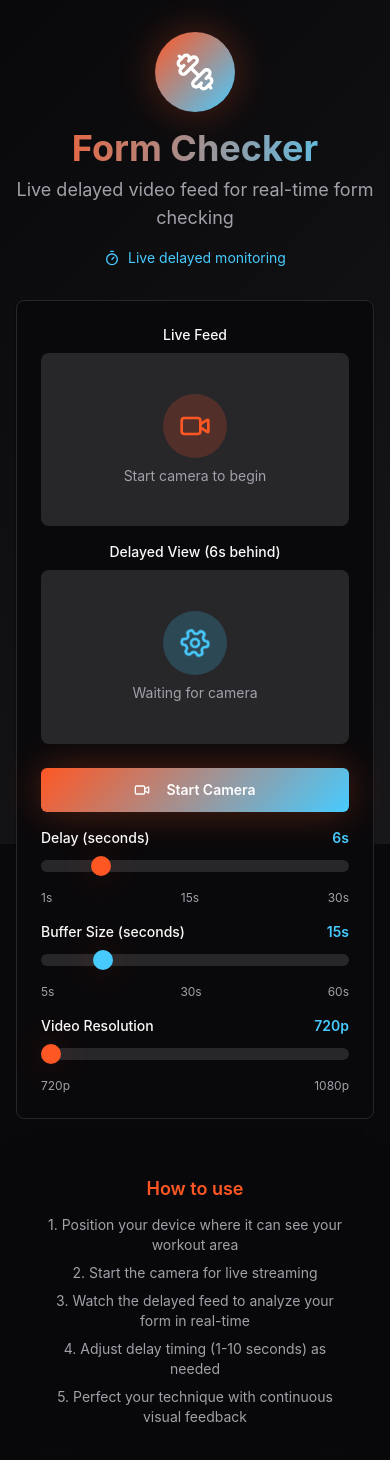
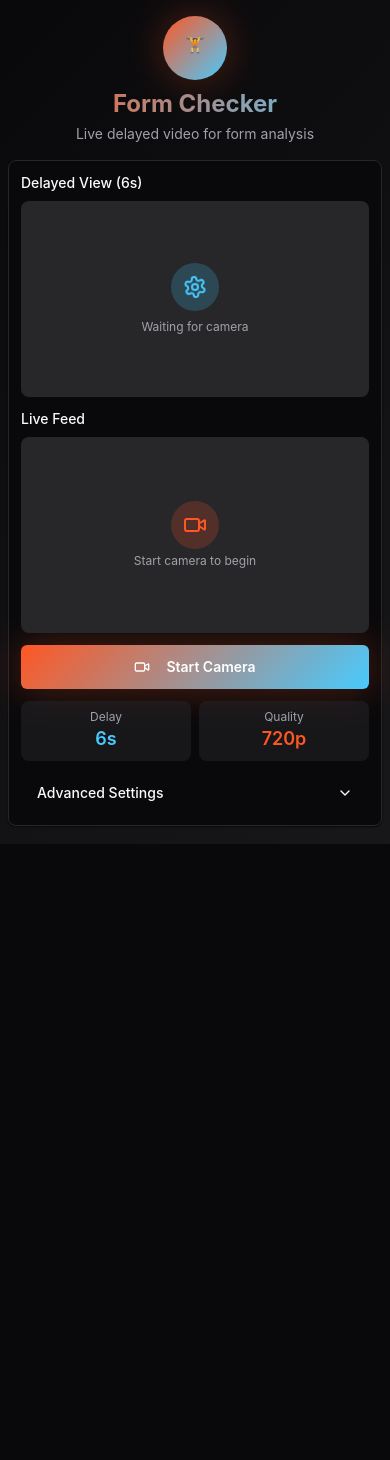
Before and after one commit to jjisnow/workout-loop-replay, a React (Vite) app: page / in a window 390 px wide. Shown: the top 1460 px of the page. After the commit the page ends 844 px from the top, so only its background shows below. Built offline with nearby package versions, Linux system fonts and the light colour scheme.

Commit message:
Redesign front page
Redesign the mobile front page to be more concise and fit most functions onto a single screen with minimal scrolling.

```diff
--- a/src/components/VideoRecorder.tsx
+++ b/src/components/VideoRecorder.tsx
@@ -1,7 +1,8 @@
 import React, { useState, useRef, useEffect, useCallback } from 'react';
 import { Button } from '@/components/ui/button';
 import { Card } from '@/components/ui/card';
-import { Play, Square, Settings, Video, VideoOff, Pause, Download, Loader2, Maximize, Minimize } from 'lucide-react';
+import { Collapsible, CollapsibleContent, CollapsibleTrigger } from '@/components/ui/collapsible';
+import { Play, Square, Settings, Video, VideoOff, Pause, Download, Loader2, Maximize, Minimize, ChevronDown } from 'lucide-react';
 import { cn } from '@/lib/utils';
 import { saveFramesAsVideo, getVideoCodecInfo } from '@/lib/videoUtils';
 import { useToast } from '@/hooks/use-toast';
@@ -20,6 +21,7 @@ export const VideoRecorder: React.FC<VideoRecorderProps> = ({ className }) => {
   const [frameBuffer, setFrameBuffer] = useState<string[]>([]);
   const [currentDelayedFrame, setCurrentDelayedFrame] = useState<string | null>(null);
   const [isFullscreen, setIsFullscreen] = useState(false);
+  const [showSettings, setShowSettings] = useState(false);
   const { toast } = useToast();
 
   const delayedContainerRef = useRef<HTMLDivElement>(null);
@@ -231,45 +233,15 @@ export const VideoRecorder: React.FC<VideoRecorderProps> = ({ className }) => {
   }, [delaySeconds, captureFrame, playDelayedFrames, isStreaming, isPaused]);
 
   return (
-    <Card className={cn("p-6 shadow-card transition-smooth", className)}>
-      <div className="space-y-6">
-        {/* Video Display */}
-        <div className="grid grid-cols-1 md:grid-cols-2 gap-4">
-          {/* Live Feed */}
-          <div className="space-y-2">
-            <h3 className="text-sm font-medium text-center">Live Feed</h3>
-            <div className="relative aspect-video bg-secondary rounded-lg overflow-hidden">
-              <video
-                ref={liveVideoRef}
-                className="w-full h-full object-cover"
-                playsInline
-                muted
-                style={{ display: isStreaming && !isPaused ? 'block' : 'none' }}
-              />
-              {(!isStreaming || isPaused) && (
-                <div className="w-full h-full flex items-center justify-center">
-                  <div className="text-center space-y-2">
-                    <div className="w-16 h-16 mx-auto rounded-full bg-primary/20 flex items-center justify-center">
-                      {isPaused ? (
-                        <Pause className="w-8 h-8 text-primary" />
-                      ) : (
-                        <Video className="w-8 h-8 text-primary" />
-                      )}
-                    </div>
-                    <p className="text-muted-foreground text-sm">
-                      {isPaused ? 'Camera paused' : 'Start camera to begin'}
-                    </p>
-                  </div>
-                </div>
-              )}
-            </div>
-          </div>
-
-          {/* Delayed Feed */}
+    <Card className={cn("p-3 sm:p-6 shadow-card transition-smooth", className)}>
+      <div className="space-y-3 sm:space-y-6">
+        {/* Video Display - Mobile Optimized */}
+        <div className="space-y-3">
+          {/* Delayed Feed - Primary focus on mobile */}
           <div className="space-y-2">
             <div className="flex items-center justify-between">
-              <h3 className="text-sm font-medium text-center flex-1">
-                Delayed View ({delaySeconds}s behind)
+              <h3 className="text-sm font-medium">
+                Delayed View ({delaySeconds}s)
               </h3>
               {currentDelayedFrame && (
                 <Button
@@ -304,10 +276,10 @@ export const VideoRecorder: React.FC<VideoRecorderProps> = ({ className }) => {
               ) : (
                 <div className="w-full h-full flex items-center justify-center">
                   <div className="text-center space-y-2">
-                    <div className="w-16 h-16 mx-auto rounded-full bg-accent/20 flex items-center justify-center">
-                      <Settings className="w-8 h-8 text-accent animate-spin" />
+                    <div className="w-12 h-12 sm:w-16 sm:h-16 mx-auto rounded-full bg-accent/20 flex items-center justify-center">
+                      <Settings className="w-6 h-6 sm:w-8 sm:h-8 text-accent animate-spin" />
                     </div>
-                    <p className="text-muted-foreground text-sm">
+                    <p className="text-muted-foreground text-xs sm:text-sm">
                       {isStreaming && !isPaused
                         ? frameBuffer.length > delaySeconds * 10
                           ? 'Delayed feed active'
@@ -337,15 +309,45 @@ export const VideoRecorder: React.FC<VideoRecorderProps> = ({ className }) => {
               )}
             </div>
           </div>
+
+          {/* Live Feed - Smaller on mobile */}
+          <div className="space-y-2">
+            <h3 className="text-sm font-medium">Live Feed</h3>
+            <div className="relative aspect-video sm:aspect-[4/3] bg-secondary rounded-lg overflow-hidden">
+              <video
+                ref={liveVideoRef}
+                className="w-full h-full object-cover"
+                playsInline
+                muted
+                style={{ display: isStreaming && !isPaused ? 'block' : 'none' }}
+              />
+              {(!isStreaming || isPaused) && (
+                <div className="w-full h-full flex items-center justify-center">
+                  <div className="text-center space-y-1 sm:space-y-2">
+                    <div className="w-12 h-12 sm:w-16 sm:h-16 mx-auto rounded-full bg-primary/20 flex items-center justify-center">
+                      {isPaused ? (
+                        <Pause className="w-6 h-6 sm:w-8 sm:h-8 text-primary" />
+                      ) : (
+                        <Video className="w-6 h-6 sm:w-8 sm:h-8 text-primary" />
+                      )}
+                    </div>
+                    <p className="text-muted-foreground text-xs sm:text-sm">
+                      {isPaused ? 'Camera paused' : 'Start camera to begin'}
+                    </p>
+                  </div>
+                </div>
+              )}
+            </div>
+          </div>
         </div>
 
         {/* Hidden canvas for frame capture */}
         <canvas ref={delayedCanvasRef} style={{ display: 'none' }} />
 
-        {/* Controls */}
-        <div className="space-y-4">
+        {/* Controls - Mobile Optimized */}
+        <div className="space-y-3">
           {/* Camera Controls */}
-          <div className="grid grid-cols-2 gap-3">
+          <div className="grid grid-cols-2 gap-2 sm:gap-3">
             {!isStreaming ? (
               <Button
                 onClick={startStream}
@@ -387,111 +389,21 @@ export const VideoRecorder: React.FC<VideoRecorderProps> = ({ className }) => {
             )}
           </div>
 
-          {/* Save Controls */}
-          {frameBuffer.length > 0 && (
-            <div className="space-y-3">
-              <Button
-                onClick={saveCurrentBuffer}
-                variant="outline"
-                size="lg"
-                className="w-full"
-                disabled={isSaving}
-              >
-                {isSaving ? (
-                  <>
-                    <Loader2 className="w-4 h-4 mr-2 animate-spin" />
-                    Saving Video...
-                  </>
-                ) : (
-                  <>
-                    <Download className="w-4 h-4 mr-2" />
-                    Save Current Buffer ({frameBuffer.length} frames)
-                  </>
-                )}
-              </Button>
-              <p className="text-xs text-muted-foreground text-center">
-                Video will be saved as {getVideoCodecInfo()} format
-              </p>
+          {/* Quick Settings - Always visible */}
+          <div className="grid grid-cols-2 gap-2 text-center">
+            <div className="bg-secondary/50 rounded-lg p-2">
+              <p className="text-xs text-muted-foreground">Delay</p>
+              <p className="text-lg font-semibold text-accent">{delaySeconds}s</p>
             </div>
-          )}
-
-          {/* Delay Settings */}
-          <div className="space-y-3">
-            <div className="flex items-center justify-between">
-              <label className="text-sm font-medium">Delay (seconds)</label>
-              <span className="text-sm text-accent font-semibold">{delaySeconds}s</span>
-            </div>
-            <input
-              type="range"
-              min="1"
-              max="30"
-              value={delaySeconds}
-              onChange={(e) => setDelaySeconds(Number(e.target.value))}
-              className="w-full h-3 bg-secondary rounded-lg appearance-none cursor-pointer transition-smooth
-                [&::-webkit-slider-thumb]:appearance-none [&::-webkit-slider-thumb]:w-5 [&::-webkit-slider-thumb]:h-5
-                [&::-webkit-slider-thumb]:rounded-full [&::-webkit-slider-thumb]:bg-primary
-                [&::-webkit-slider-thumb]:shadow-glow [&::-webkit-slider-thumb]:transition-smooth
-                [&::-webkit-slider-thumb]:hover:scale-110"
-            />
-            <div className="flex justify-between text-xs text-muted-foreground">
-              <span>1s</span>
-              <span>15s</span>
-              <span>30s</span>
-            </div>
-          </div>
-
-          {/* Buffer Size Settings */}
-          <div className="space-y-3">
-            <div className="flex items-center justify-between">
-              <label className="text-sm font-medium">Buffer Size (seconds)</label>
-              <span className="text-sm text-accent font-semibold">{bufferSeconds}s</span>
-            </div>
-            <input
-              type="range"
-              min="5"
-              max="60"
-              value={bufferSeconds}
-              onChange={(e) => setBufferSeconds(Number(e.target.value))}
-              className="w-full h-3 bg-secondary rounded-lg appearance-none cursor-pointer transition-smooth
-                [&::-webkit-slider-thumb]:appearance-none [&::-webkit-slider-thumb]:w-5 [&::-webkit-slider-thumb]:h-5
-                [&::-webkit-slider-thumb]:rounded-full [&::-webkit-slider-thumb]:bg-accent
-                [&::-webkit-slider-thumb]:shadow-glow [&::-webkit-slider-thumb]:transition-smooth
-                [&::-webkit-slider-thumb]:hover:scale-110"
-            />
-            <div className="flex justify-between text-xs text-muted-foreground">
-              <span>5s</span>
-              <span>30s</span>
-              <span>60s</span>
-            </div>
-          </div>
-
-          {/* Resolution Settings */}
-          <div className="space-y-3">
-            <div className="flex items-center justify-between">
-              <label className="text-sm font-medium">Video Resolution</label>
-              <span className="text-sm text-accent font-semibold">{resolution}</span>
-            </div>
-            <input
-              type="range"
-              min="0"
-              max="1"
-              value={resolution === '1080p' ? 1 : 0}
-              onChange={(e) => setResolution(e.target.value === '1' ? '1080p' : '720p')}
-              className="w-full h-3 bg-secondary rounded-lg appearance-none cursor-pointer transition-smooth
-                [&::-webkit-slider-thumb]:appearance-none [&::-webkit-slider-thumb]:w-5 [&::-webkit-slider-thumb]:h-5
-                [&::-webkit-slider-thumb]:rounded-full [&::-webkit-slider-thumb]:bg-primary
-                [&::-webkit-slider-thumb]:shadow-glow [&::-webkit-slider-thumb]:transition-smooth
-                [&::-webkit-slider-thumb]:hover:scale-110"
-            />
-            <div className="flex justify-between text-xs text-muted-foreground">
-              <span>720p</span>
-              <span>1080p</span>
+            <div className="bg-secondary/50 rounded-lg p-2">
+              <p className="text-xs text-muted-foreground">Quality</p>
+              <p className="text-lg font-semibold text-primary">{resolution}</p>
             </div>
           </div>
 
           {/* Status */}
           {isStreaming && (
-            <div className="text-center space-y-1">
+            <div className="text-center">
               <div className={cn(
                 "inline-flex items-center gap-2 px-3 py-1 rounded-full text-sm font-medium transition-smooth",
                 isPaused
@@ -504,13 +416,118 @@ export const VideoRecorder: React.FC<VideoRecorderProps> = ({ className }) => {
                     ? "bg-fitness-warning"
                     : "bg-fitness-success animate-pulse"
                 )} />
-                <span>{isPaused ? 'Camera Paused' : 'Live Recording'}</span>
+                <span>{isPaused ? 'Paused' : 'Recording'}</span>
+                <span className="text-xs opacity-70">• {Math.round(frameBuffer.length / 10)}s</span>
               </div>
-              <p className="text-xs text-muted-foreground">
-                Buffer: {frameBuffer.length} frames ({Math.round(frameBuffer.length / 10)}s)
-              </p>
             </div>
           )}
+
+          {/* Save Controls */}
+          {frameBuffer.length > 0 && (
+            <Button
+              onClick={saveCurrentBuffer}
+              variant="outline"
+              size="lg"
+              className="w-full"
+              disabled={isSaving}
+            >
+              {isSaving ? (
+                <>
+                  <Loader2 className="w-4 h-4 mr-2 animate-spin" />
+                  Saving...
+                </>
+              ) : (
+                <>
+                  <Download className="w-4 h-4 mr-2" />
+                  Save Video ({Math.round(frameBuffer.length / 10)}s)
+                </>
+              )}
+            </Button>
+          )}
+
+          {/* Advanced Settings - Collapsible */}
+          <Collapsible open={showSettings} onOpenChange={setShowSettings}>
+            <CollapsibleTrigger asChild>
+              <Button variant="ghost" className="w-full justify-between">
+                <span className="text-sm">Advanced Settings</span>
+                <ChevronDown className={cn("h-4 w-4 transition-transform", showSettings && "rotate-180")} />
+              </Button>
+            </CollapsibleTrigger>
+            <CollapsibleContent className="space-y-3 mt-3">
+              {/* Delay Settings */}
+              <div className="space-y-2">
+                <div className="flex items-center justify-between">
+                  <label className="text-sm font-medium">Delay</label>
+                  <span className="text-sm text-accent font-semibold">{delaySeconds}s</span>
+                </div>
+                <input
+                  type="range"
+                  min="1"
+                  max="30"
+                  value={delaySeconds}
+                  onChange={(e) => setDelaySeconds(Number(e.target.value))}
+                  className="w-full h-2 bg-secondary rounded-lg appearance-none cursor-pointer transition-smooth
+                    [&::-webkit-slider-thumb]:appearance-none [&::-webkit-slider-thumb]:w-4 [&::-webkit-slider-thumb]:h-4
+                    [&::-webkit-slider-thumb]:rounded-full [&::-webkit-slider-thumb]:bg-primary
+                    [&::-webkit-slider-thumb]:transition-smooth"
+                />
+                <div className="flex justify-between text-xs text-muted-foreground">
+                  <span>1s</span>
+                  <span>30s</span>
+                </div>
+              </div>
+
+              {/* Buffer Size Settings */}
+              <div className="space-y-2">
+                <div className="flex items-center justify-between">
+                  <label className="text-sm font-medium">Buffer Size</label>
+                  <span className="text-sm text-accent font-semibold">{bufferSeconds}s</span>
+                </div>
+                <input
+                  type="range"
+                  min="5"
+                  max="60"
+                  value={bufferSeconds}
+                  onChange={(e) => setBufferSeconds(Number(e.target.value))}
+                  className="w-full h-2 bg-secondary rounded-lg appearance-none cursor-pointer transition-smooth
+                    [&::-webkit-slider-thumb]:appearance-none [&::-webkit-slider-thumb]:w-4 [&::-webkit-slider-thumb]:h-4
+                    [&::-webkit-slider-thumb]:rounded-full [&::-webkit-slider-thumb]:bg-accent
+                    [&::-webkit-slider-thumb]:transition-smooth"
+                />
+                <div className="flex justify-between text-xs text-muted-foreground">
+                  <span>5s</span>
+                  <span>60s</span>
+                </div>
+              </div>
+
+              {/* Resolution Settings */}
+              <div className="space-y-2">
+                <div className="flex items-center justify-between">
+                  <label className="text-sm font-medium">Resolution</label>
+                  <span className="text-sm text-accent font-semibold">{resolution}</span>
+                </div>
+                <input
+                  type="range"
+                  min="0"
+                  max="1"
+                  value={resolution === '1080p' ? 1 : 0}
+                  onChange={(e) => setResolution(e.target.value === '1' ? '1080p' : '720p')}
+                  className="w-full h-2 bg-secondary rounded-lg appearance-none cursor-pointer transition-smooth
+                    [&::-webkit-slider-thumb]:appearance-none [&::-webkit-slider-thumb]:w-4 [&::-webkit-slider-thumb]:h-4
+                    [&::-webkit-slider-thumb]:rounded-full [&::-webkit-slider-thumb]:bg-primary
+                    [&::-webkit-slider-thumb]:transition-smooth"
+                />
+                <div className="flex justify-between text-xs text-muted-foreground">
+                  <span>720p</span>
+                  <span>1080p</span>
+                </div>
+              </div>
+
+              <p className="text-xs text-muted-foreground text-center">
+                Videos saved as {getVideoCodecInfo()} format
+              </p>
+            </CollapsibleContent>
+          </Collapsible>
         </div>
       </div>
     </Card>
--- a/src/pages/Index.tsx
+++ b/src/pages/Index.tsx
@@ -8,25 +8,25 @@ const Index = () => {
       {/* Background gradient */}
       <div className="fixed inset-0 gradient-secondary opacity-50" />
 
-      <div className="relative z-10 container mx-auto px-4 py-8">
-        <WorkoutHeader />
+      <div className="relative z-10 container mx-auto px-2 sm:px-4 py-4 sm:py-8">
+        {/* Compact Header for Mobile */}
+        <div className="text-center space-y-2 sm:space-y-4 mb-4 sm:mb-8">
+          <div className="inline-flex items-center justify-center w-16 h-16 sm:w-20 sm:h-20 rounded-full gradient-primary shadow-glow">
+            <div className="w-8 h-8 sm:w-10 sm:h-10 text-white">🏋️</div>
+          </div>
+
+          <div className="space-y-1 sm:space-y-2">
+            <h1 className="text-2xl sm:text-4xl font-bold bg-gradient-to-r from-primary to-accent bg-clip-text text-transparent">
+              Form Checker
+            </h1>
+            <p className="text-muted-foreground text-sm sm:text-lg">
+              Live delayed video for form analysis
+            </p>
+          </div>
+        </div>
 
         <div className="max-w-2xl mx-auto">
           <VideoRecorder />
-        </div>
-
-        {/* Instructions */}
-        <div className="max-w-2xl mx-auto mt-8 space-y-4 text-center">
-          <div className="bg-card/80 backdrop-blur-sm rounded-lg p-6 shadow-card">
-            <h3 className="text-lg font-semibold mb-3 text-primary">How to use</h3>
-            <div className="space-y-2 text-sm text-muted-foreground">
-              <p>1. Position your device where it can see your workout area</p>
-              <p>2. Start the camera for live streaming</p>
-              <p>3. Watch the delayed feed to analyze your form in real-time</p>
-              <p>4. Adjust delay timing (1-10 seconds) as needed</p>
-              <p>5. Perfect your technique with continuous visual feedback</p>
-            </div>
-          </div>
         </div>
       </div>
     </div>
```
